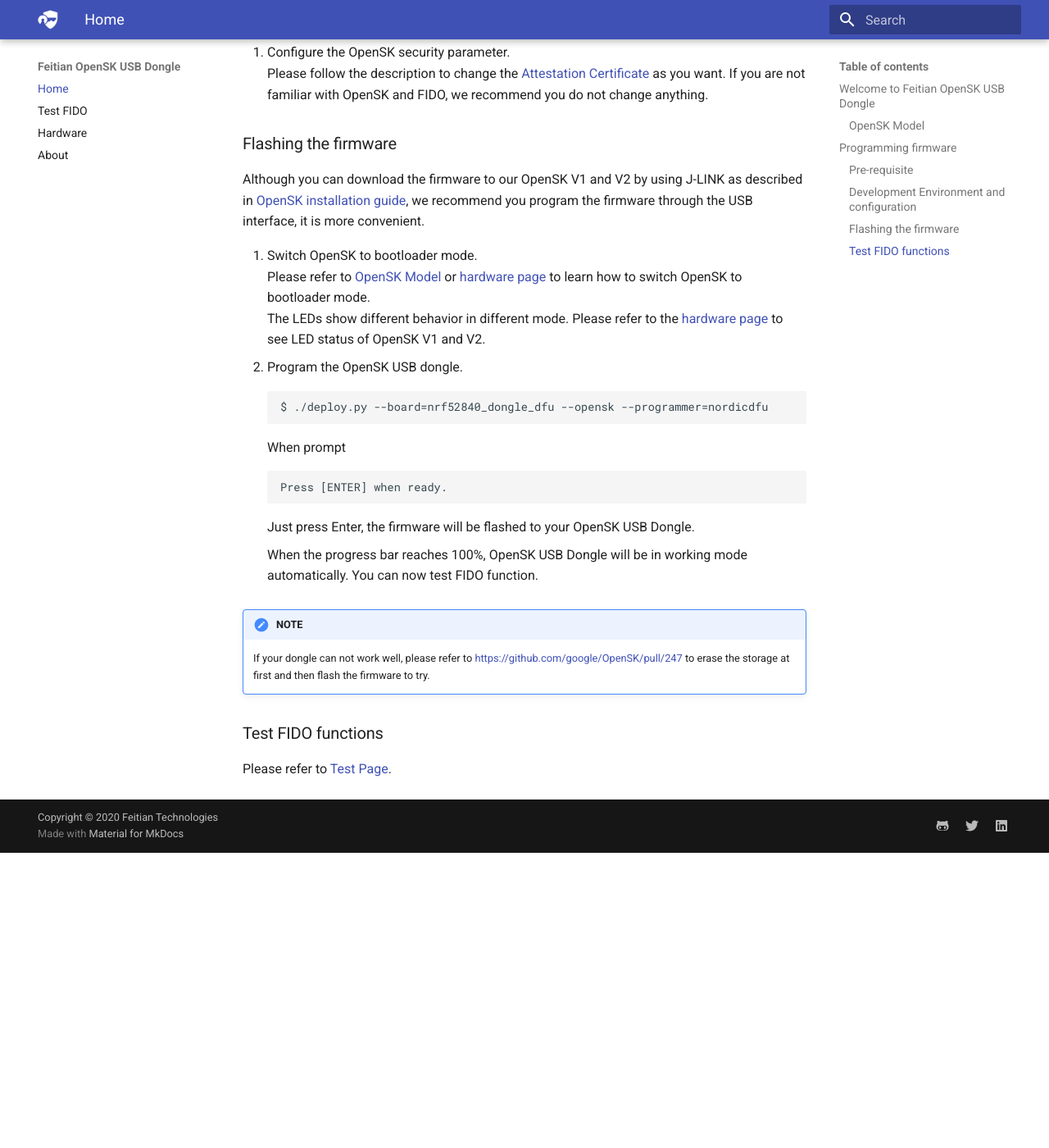
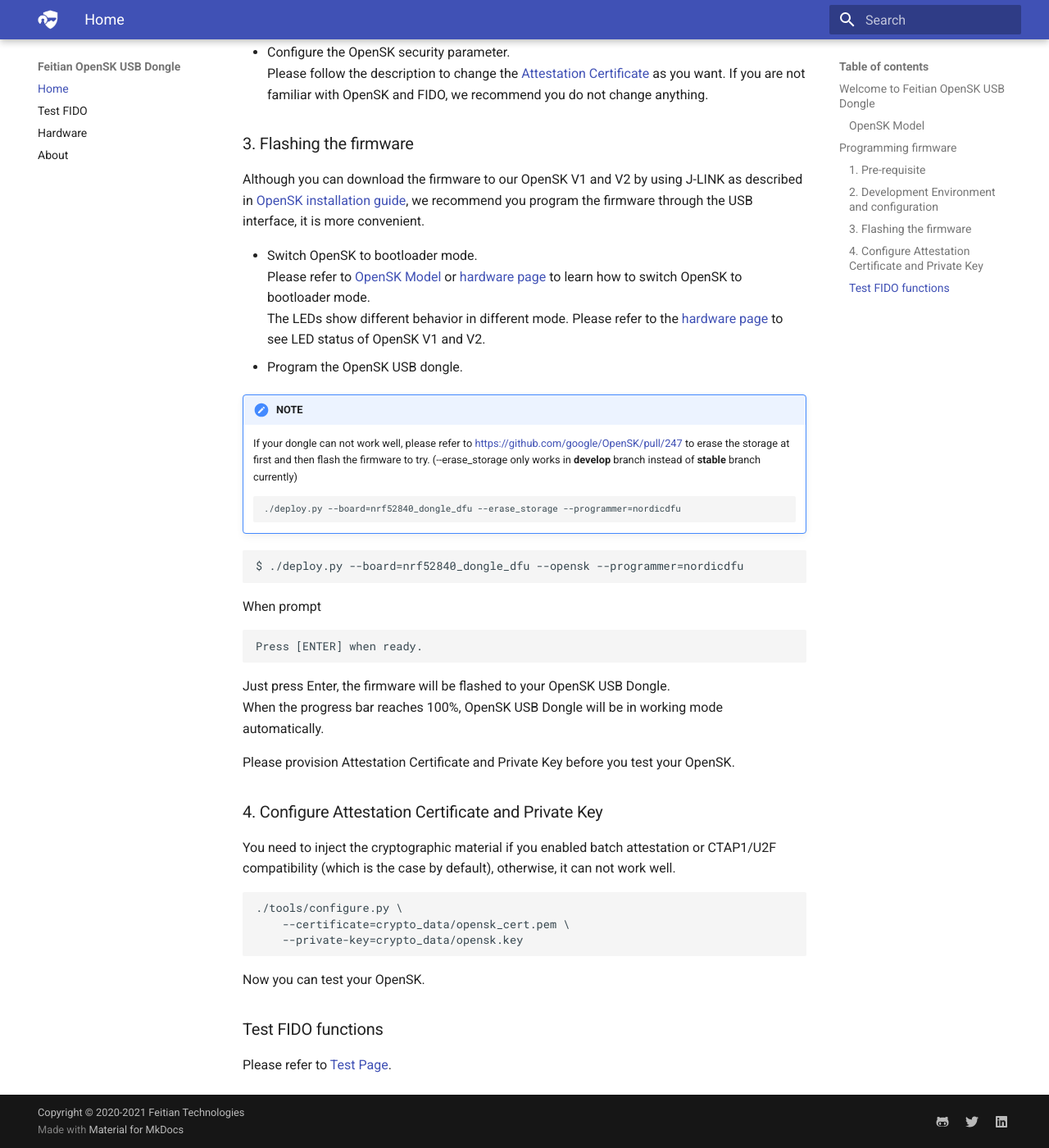
Before and after one commit to FeitianTech/OpenSK_USB, an MkDocs documentation site: the page built from docs/index.md, in a window 1280 px wide and 1400 px high, scrolled down 2046 px. Shown: the whole window at 82% size. Built offline with MkDocs 1.6.1 and Material for MkDocs 9.7.7, drawn with Linux system fonts in a browser that asks for light colours; before the commit the page ends 3086 px from its top, so only the background shows below that; some of the changed text lies outside the part shown.

Commit message:
Should provision batch certificate and private key.

````diff
--- a/docs/index.md
+++ b/docs/index.md
@@ -12,7 +12,7 @@ In that [announcement](https://security.googleblog.com/2020/01/say-hello-to-open
 ```
 The firmware of OpenSK is developed in Rust and it implements both FIDO U2F and FIDO2 [specifications](https://fidoalliance.org/specs/fido2/fido-client-to-authenticator-protocol-v2.1-rd-20191217.html). These specifications are released by [FIDO Alliance](https://fidoalliance.org/ "FIDO Alliance"), which is an open industry association with a focused mission: authentication standards to help reduce the world’s over-reliance on passwords. FEITIAN is the Board Member.
 
-To help and accelerate FIDO security key adoption, FEITIAN improves the housing and makes new designs of OpenSK USB Dongle, removes unused PCB components, public the design. Users can build firmware from the source code of [Google OpenSK github repository](https://github.com/google/opensk "OpenSK") without changing anything, provision it to this OpenSK hardware, to experience and try [FIDO](https://fidoalliance.org/ "FIDO Alliance") authentications.
+To help and accelerate FIDO security key adoption, FEITIAN improves the housing and makes new designs of OpenSK USB Dongle, removes unused PCB components, public the design. Users can build firmware from the source code of [Google OpenSK Github repository](https://github.com/google/opensk "OpenSK") without changing anything, provision it to this OpenSK hardware, to experience and try [FIDO](https://fidoalliance.org/ "FIDO Alliance") authentications.
 
 Before you try to program firmware to OpenSK, please read the original [OpenSK guide](https://github.com/google/OpenSK) at first. The following documents are most like additional remarks.
 
@@ -27,7 +27,7 @@ For detailed information, please refer to the [hardware description page](./hard
 
 ## Programming firmware
 
-### Pre-requisite
+### 1. Pre-requisite
 
 - The OpenSK USB Dongle V1 or V2.
 Before you program the firmware to OpenSK USB Dongle, you should switch it to bootloader mode. Please refer to the [Hardware Page](./hardware.md) to learn how to switch OpenSK to bootloader mode.
@@ -52,18 +52,25 @@ $ ./setup.sh
 ```
 For more information, please refer to the [Initial setup](https://github.com/google/OpenSK/blob/master/docs/install.md#initial-setup).
 
-4. Configure the OpenSK security parameter.
+- Configure the OpenSK security parameter.
 Please follow the description to change the [Attestation Certificate](https://github.com/google/OpenSK/blob/master/docs/install.md#replacing-the-certificates) as you want. If you are not familiar with OpenSK and FIDO, we recommend you do not change anything.
 
 
-### Flashing the firmware
+### 3. Flashing the firmware
 
 Although you can download the firmware to our OpenSK V1 and V2 by using J-LINK as described in [OpenSK installation guide](https://github.com/google/OpenSK/blob/master/docs/install.md), we recommend you program the firmware through the USB interface, it is more convenient.
 
-1. Switch OpenSK to bootloader mode.
+- Switch OpenSK to bootloader mode.
 Please refer to [OpenSK Model](./index.md#opensk-model) or [hardware page](./hardware.md) to learn how to switch OpenSK to bootloader mode.
 The LEDs show different behavior in different mode. Please refer to the [hardware page](./hardware.md) to see LED status of OpenSK V1 and V2.
 2. Program the OpenSK USB dongle.
+!!! note "NOTE"
+    If your dongle can not work well, please refer to https://github.com/google/OpenSK/pull/247 to erase the storage at first and then flash the firmware to try. (--erase_storage only works in **develop** branch instead of **stable** branch currently)
+    ```
+    ./deploy.py --board=nrf52840_dongle_dfu --erase_storage --programmer=nordicdfu
+    ```
+
+
 ```
 $ ./deploy.py --board=nrf52840_dongle_dfu --opensk --programmer=nordicdfu
 ```
@@ -72,9 +79,20 @@ $ ./deploy.py --board=nrf52840_dongle_dfu --opensk --programmer=nordicdfu
 Press [ENTER] when ready.
 ```
     Just press Enter, the firmware will be flashed to your OpenSK USB Dongle.
+When the progress bar reaches 100%, OpenSK USB Dongle will be in working mode automatically.
 
-    When the progress bar reaches 100%, OpenSK USB Dongle will be in working mode automatically. You can now test FIDO function.
-!!! note "NOTE"
-    If your dongle can not work well, please refer to https://github.com/google/OpenSK/pull/247 to erase the storage at first and then flash the firmware to try.
+Please provision Attestation Certificate and Private Key before you test your OpenSK.
+
+
+### 4. Configure Attestation Certificate and Private Key
+You need to inject the cryptographic material if you enabled batch attestation or CTAP1/U2F compatibility (which is the case by default), otherwise, it can not work well.
+```
+./tools/configure.py \
+    --certificate=crypto_data/opensk_cert.pem \
+    --private-key=crypto_data/opensk.key
+```
+
+Now you can test your OpenSK.
+
 ### Test FIDO functions
 Please refer to [Test Page](./test.md).
--- a/mkdocs.yml
+++ b/mkdocs.yml
@@ -49,4 +49,4 @@ nav:
   - Test FIDO: 'test.md'
   - Hardware: 'hardware.md'
   - About: 'about.md'
-copyright: Copyright &copy; 2020 Feitian Technologies
+copyright: Copyright &copy; 2020-2021 Feitian Technologies
````
Also changed, not shown: other parts of docs/index.md (+4 -4 lines), docs/about.md (+5 -0 lines).
